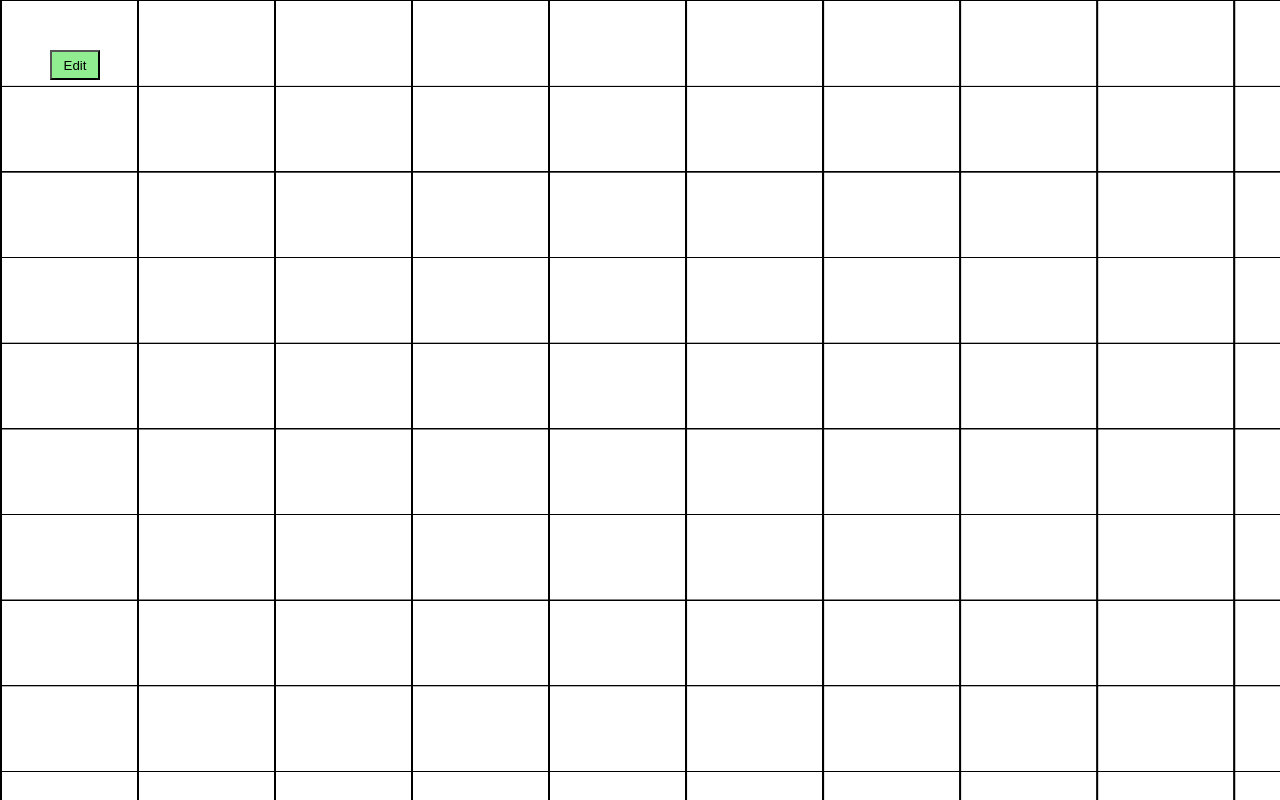
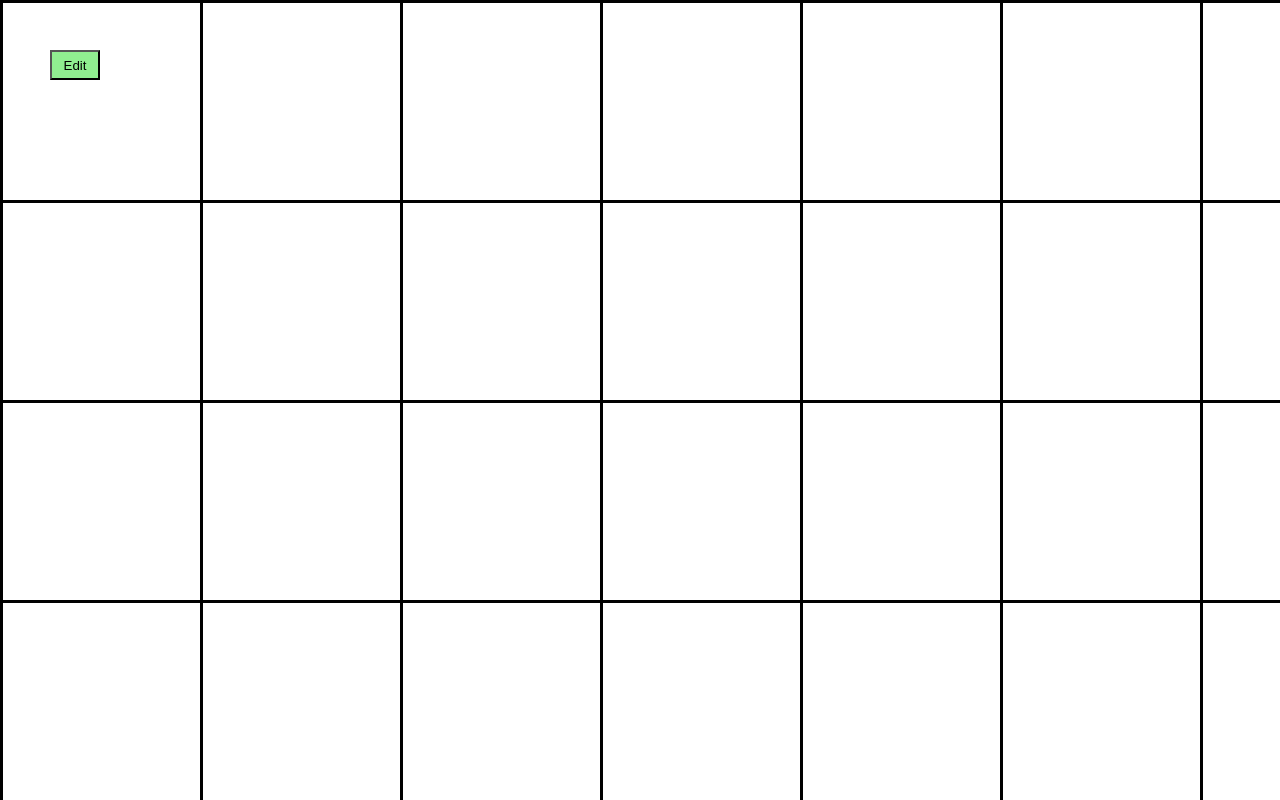
Before and after one commit to DarkenF/canvas, a React (Create React App) app: page / in a window 1280 px wide. Built offline with nearby package versions, Linux system fonts and the light colour scheme.

Commit message:
change canvas background calculation

```diff
--- a/src/components/Canvas/Canvas.tsx
+++ b/src/components/Canvas/Canvas.tsx
@@ -97,12 +97,18 @@ export const Canvas = () => {
     };
   }, [canvasRef, positionRef]);
 
+	const inset = -(1 / (position.scale) - 1) * 100;
+
   return (
     <div className={styles.wrapper}>
       <button onClick={onClickEdit} className={clsx(styles.editBtn, editMode ? styles.defaultBtn : styles.activeBtn)}>
         Edit
       </button>
-      <div className={styles.canvasBackground} style={{ backgroundSize: `${gridSize}% ${gridSize}%` }}></div>
+      <div className={styles.canvasBackground} style={{
+	      backgroundPosition: `${position.x / position.scale}px ${position.y / position.scale}px`,
+	      transform: `scale(${Math.abs(position.scale - 1) + 1})`,
+			}}
+      />
       <div className={styles.canvas} ref={canvasRef}>
         <div className={clsx(styles.editBackdrop, editMode && styles.openBackdrop)} onClick={(e) => onClickBackdrop(e)}>
           Click to create Card
```
